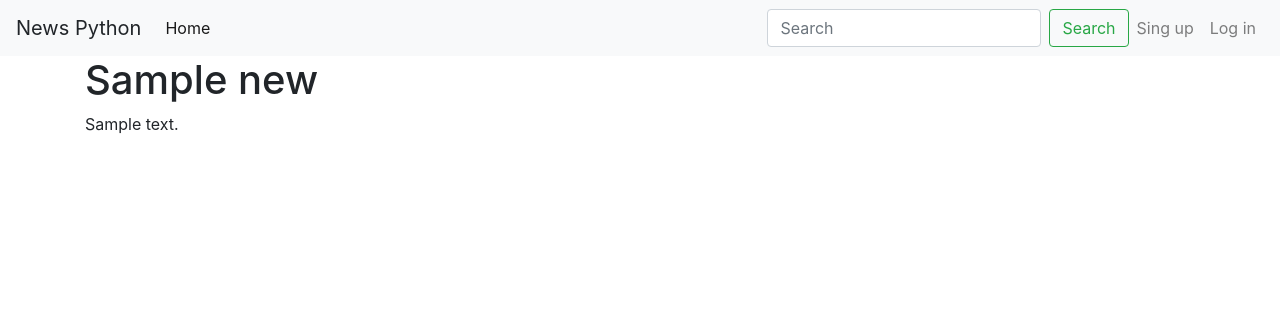
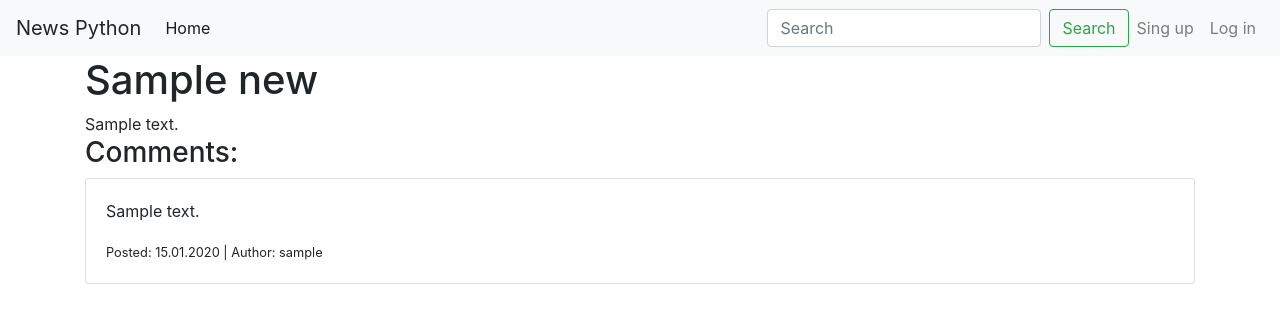
Before and after one commit to alix-ie/lp_web, a Flask app: page /news/1 in a window 1280 px wide. Shown: the top 323 px of the page. Run offline with Flask 2, Linux system fonts and the light colour scheme; tables that the repository leaves empty hold one stand-in row (values such as "Sample post"); some libraries are stand-ins or nearby versions.

Commit message:
Add comments view on site

```diff
--- a/web/news/models.py
+++ b/web/news/models.py
@@ -13,6 +13,9 @@ class News(db.Model):
     text = db.Column(db.Text, nullable=True)
 
     comments = relationship('Comment', back_populates='news')
+
+    def comments_count(self):
+        return len(self.comments)
 
     def __repr__(self):
         return '<News {} {}>'.format(self.title, self.url)
--- a/web/templates/news/index.html
+++ b/web/templates/news/index.html
@@ -17,7 +17,7 @@
             {% for news in news_list %}
             <hr />
             <h3><a href="{{ url_for('news.single_news', news_id=news.id) }}">{{ news.title }}</a></h3>
-            <p>{{ news.published.strftime('%d.%m.%Y') }}</p>
+            <p>{{ news.published.strftime('%d.%m.%Y') }} | Comments: {{ news.comments_count() }}</p>
             {% endfor %}
             <hr />
             {% else %}
--- a/web/templates/news/single_news.html
+++ b/web/templates/news/single_news.html
@@ -6,4 +6,18 @@
             {{ news.text|safe }}
         </div>
     </div>
+    {% if news.comments %}
+        <h3>Comments:</h3>
+            {% for comment in news.comments %}
+                <div class="card">
+                    <div class="card-body">
+                        <p class="card-text">{{ comment.text }}</p>
+                        <p class="card-text">
+                            <small>Posted: {{ comment.created.strftime('%d.%m.%Y') }} |
+                                   Author: {{ comment.user.username }}</small>
+                        </p>
+                    </div>
+                </div>
+    {% endfor %}
+{% endif %}
 {% endblock %}
```
